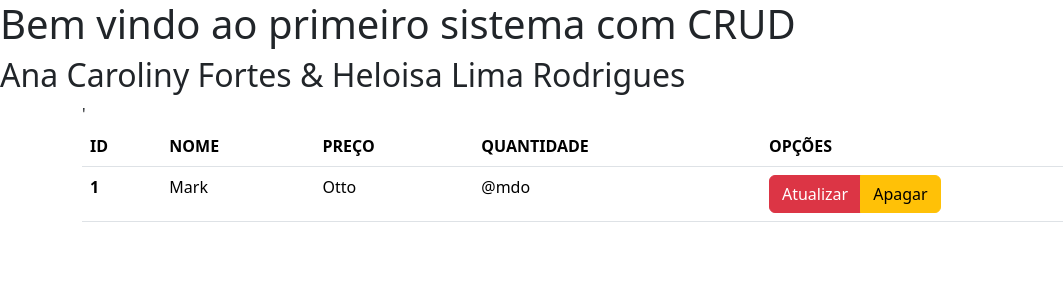
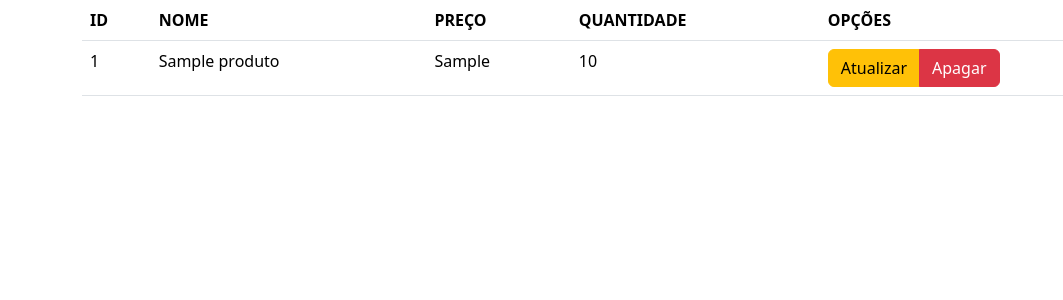
Before and after one commit to anacarolinyf/loja, a PHP site: page /listar.php in a window 1280 px wide. Shown: the top 300 px of the page, without its empty margins (0-1063 px from the left). Run offline with PHP 8.4, Linux system fonts and the light colour scheme; tables that the repository leaves empty or names only in its code hold one stand-in row (values such as "Sample post").

Commit message:
Add files via upload

```diff
--- a/loja/cabecalho.php
+++ b/loja/cabecalho.php
@@ -1,11 +1,8 @@
 <!DOCTYPE html>
-<html lang="en">
+<html lang="pt-br">
 <head>
     <meta charset="UTF-8">
     <meta name="viewport" content="width=device-width, initial-scale=1.0">
     <title>Document</title>
     <link href="https://cdn.jsdelivr.net/npm/bootstrap@5.3.7/dist/css/bootstrap.min.css" rel="stylesheet" integrity="sha384-LN+7fdVzj6u52u30Kp6M/trliBMCMKTyK833zpbD+pXdCLuTusPj697FH4R/5mcr" crossorigin="anonymous">
 </head>
-<body>
-        <h1>Bem vindo ao primeiro sistema com CRUD</h1>
-        <h2>Ana Caroliny Fortes & Heloisa Lima Rodrigues</h2>
--- /dev/null
+++ b/loja/conexao.php
@@ -0,0 +1,14 @@
+<?php
+$host = 'localhost';
+$dbname = 'loja';
+$user = 'root';
+$pass = '';
+try {
+    $pdo = new PDO("mysql:host=$host;dbname=$dbname", $user, $pass);
+    // Habilita erros do PDO
+    $pdo->setAttribute(PDO::ATTR_ERRMODE, PDO::ERRMODE_EXCEPTION);
+    //echo "Conexão bem-sucedida!";
+} catch (PDOException $e) {
+    echo "Erro na conexão: " . $e->getMessage();
+}
+?>
--- a/loja/listar.php
+++ b/loja/listar.php
@@ -1,7 +1,7 @@
 <?php
-  include 'cabecalho.php';
+    include "cabecalho.php"
 ?>
-<body>
+<Body>
     <div class="container">
         <table class="table">
             <thead>
@@ -14,20 +14,32 @@
                 </tr>
             </thead>
             <tbody>
-      <tr>
-          <th scope="row">1</th>
-            <td>Mark</td>
-            <td>Otto</td>
-            <td>@mdo</td>'
+            <?php
+               require 'conexao.php';
+               $sql = "SELECT * FROM produtos";
+               $stmt = $pdo->query($sql);
+               while ($produto = $stmt->fetch(PDO::FETCH_ASSOC)) {
+                    echo "<tr>";
+                    echo "<td>".$produto['id']."</td>";
+                    echo "<td>".$produto['nome']."</td>";
+                    echo "<td>".$produto['preco']."</td>";
+                    echo "<td>".$produto['quantidade']."</td>";
+                    echo "
                     <td>
-                    <div class="btn-group" role="group" aria-label="Basic mixed styles example">
-                        <a href="#" type="button" class="btn btn-danger">Atualizar</a>
-                        <a href="#" type="button" class="btn btn-warning">Apagar</a>
+                       <div class='btn-group' role='group'>
+                            <a href = '#' type='button' class='btn btn-warning'>Atualizar</a>
+                            <a href = '#' type='button' class='btn btn-danger'>Apagar</a>
                         </div>
                     </td>
-            </tr>
+                    ";
+                    echo "</tr>";
+
+
+                 }
+            ?>
+
+
             </tbody>
         </table>
     </div>
-   </body>
-</html>
+</Body>
```
Also changed, not shown: loja/form_cadastrar.php (+10 -8 lines), loja/index.php (+9 -19 lines), loja/inserir.php (added, +19 -0 lines), loja/README.md. Lines whose indentation alone changed are shown as unchanged.
